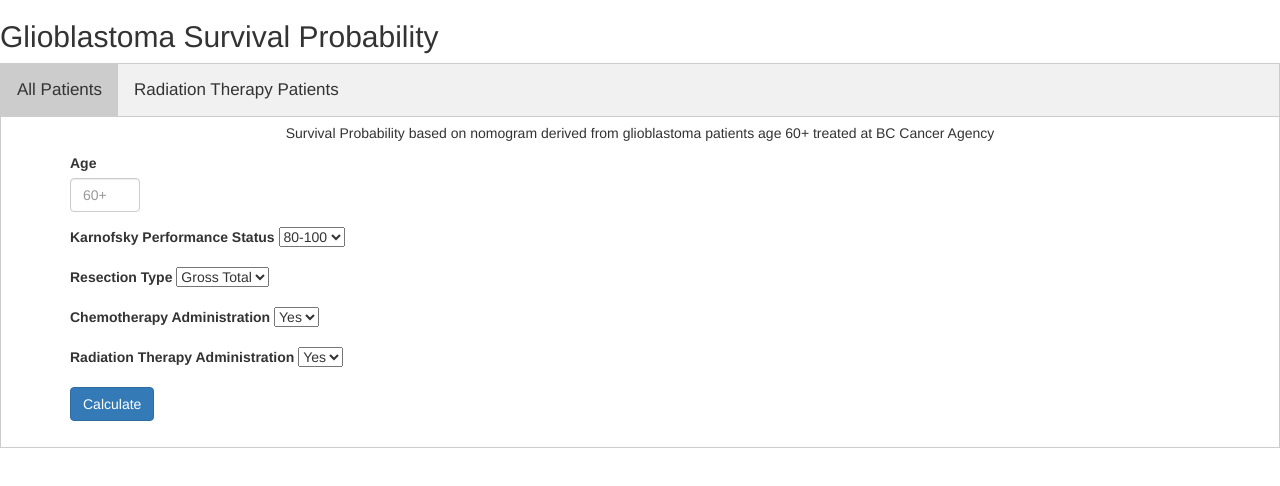
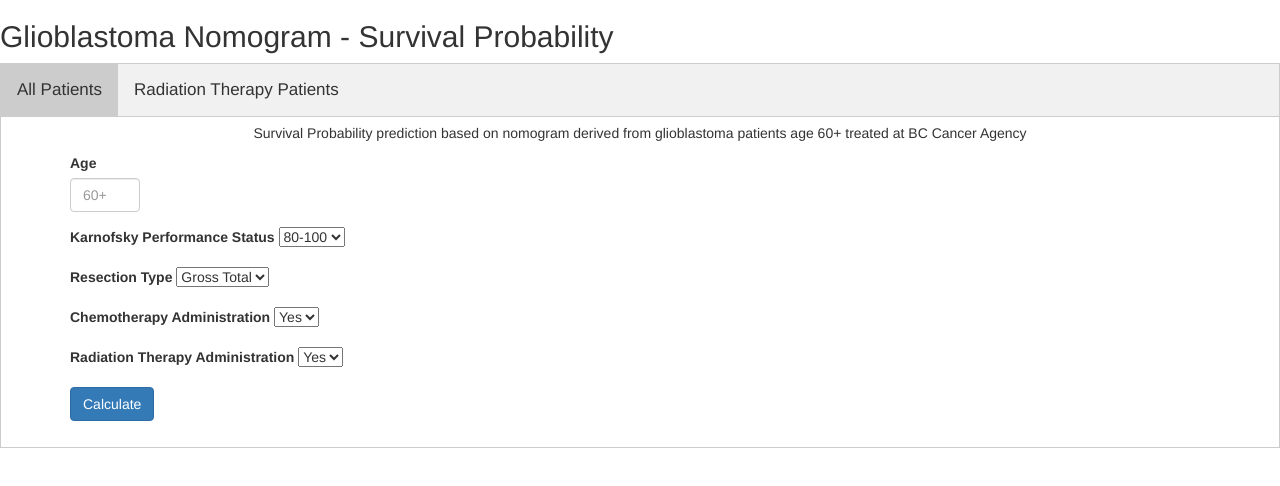
Before and after one commit to gbm-nomogram/gbm-nomogram.github.io, a plain HTML site: page index.html in a window 1280 px wide. Drawn offline with nearby package versions, Linux system fonts and the light colour scheme.

Commit message:
fixed index text

```diff
--- a/index.html
+++ b/index.html
@@ -64,7 +64,7 @@ p {text-align: center;}
 
 <body>
 
-<h2>Glioblastoma Survival Probability</h2>
+<h2>Glioblastoma Nomogram - Survival Probability</h2>
 
 <div class="tab">
   <button class="tablinks" onclick="openCity(event, 'all')", id="defaultOpen">All Patients</button>
@@ -74,7 +74,7 @@ p {text-align: center;}
 <div id="all" class="tabcontent">
 
 <div class="container">
-    <p>Survival Probability based on nomogram derived from glioblastoma patients age 60+ treated at BC Cancer Agency
+    <p>Survival Probability prediction based on nomogram derived from glioblastoma patients age 60+ treated at BC Cancer Agency
      </p>
              <div class="form-group">
                <label for="">Age </label>
@@ -143,7 +143,7 @@ p {text-align: center;}
 <div id="rt" class="tabcontent">
 <div class="container">
     <p>Patients for whom RT is recommended or who desire to pursue RT<p>
-      <p>Survival Probability based on nomogram derived from glioblastoma patients age 60+ treated with RT at BC Cancer Agency
+      <p>Survival Probability prediction based on nomogram derived from glioblastoma patients age 60+ treated with RT at BC Cancer Agency
      </p>
              <div class="form-group">
                <label for="">Age </label>
```
